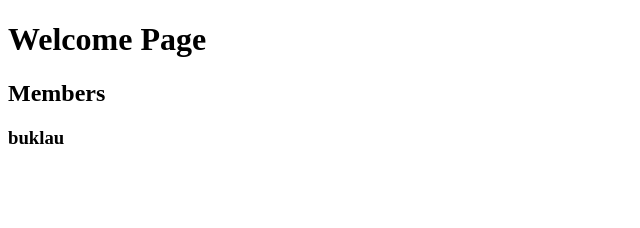
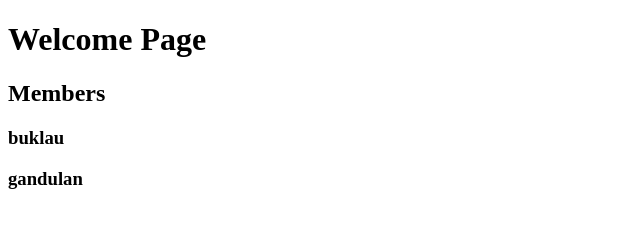
Before and after one commit to iamwwwayyy/landingpage, a plain HTML site: page index.html in a window 1280 px wide. Shown: the whole page, without its empty margins (0-640 px from the left). Drawn offline with Linux system fonts and the light colour scheme.

Commit message:
update member 2

```diff
--- a/index.html
+++ b/index.html
@@ -9,5 +9,6 @@
     <h1>Welcome Page</h1>
     <h2>Members</h2>
     <h3>buklau</h3>
+    <h3>gandulan</h3>
 </body>
 </html>
```
